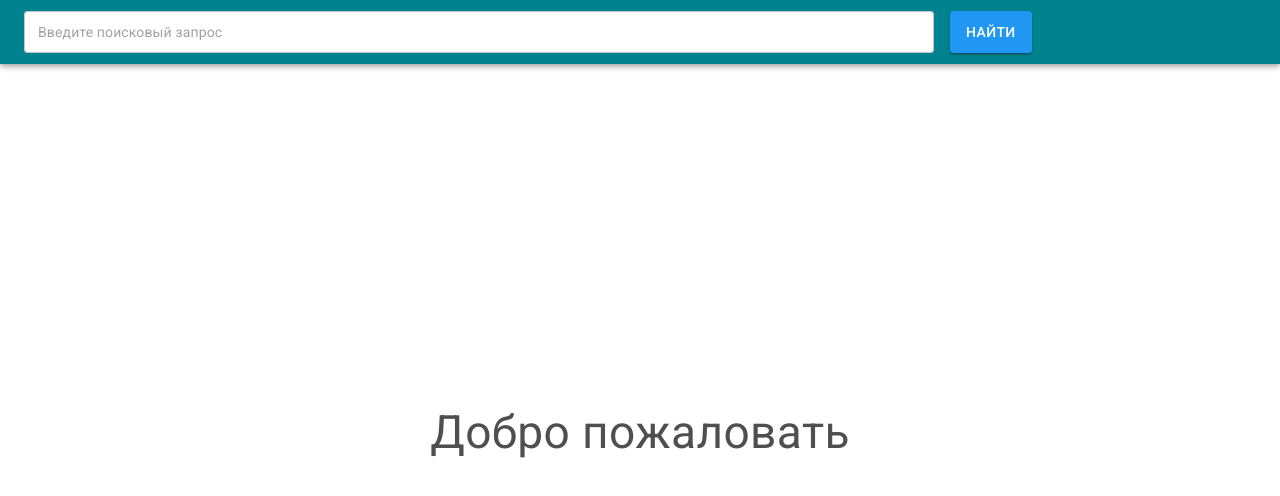
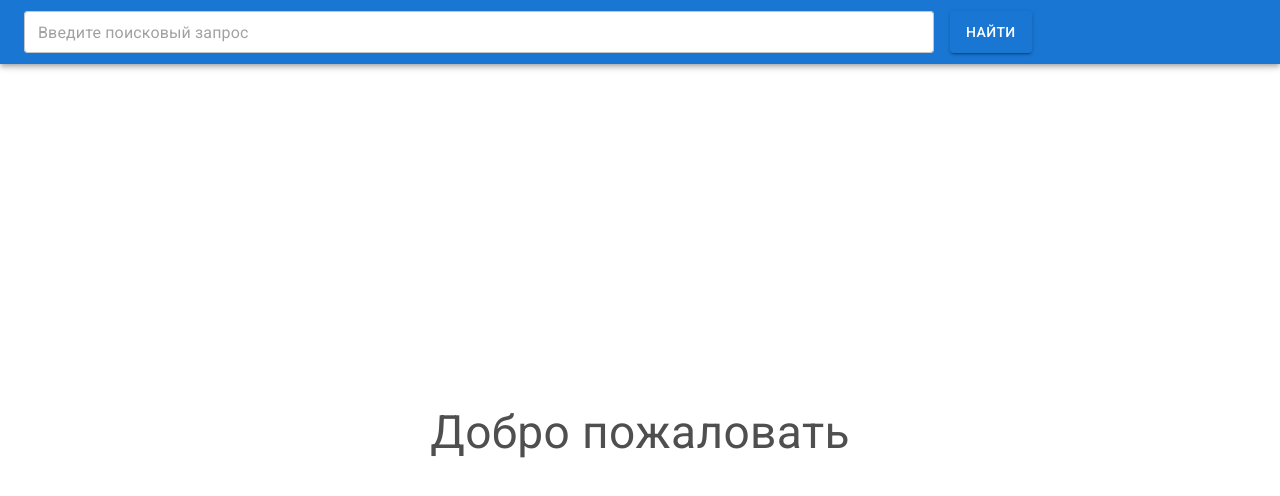
Before and after one commit to XXXmez/GraphQL_GitHub_API_project, a React (Create React App) app in the folder opencode/: page / in a window 1280 px wide. Shown: the top 496 px of the page. Built offline with nearby package versions, Linux system fonts and the light colour scheme; no server answers.

Commit message:
feat: перенос стилей
Перенес стили из компонентов Header/Content в отдельные модули.
Немного изменил структуру папок этих же компонентов

```diff
--- a/opencode/src/App.tsx
+++ b/opencode/src/App.tsx
@@ -1,6 +1,6 @@
 import React from "react";
-import Content from "./components/Content";
-import Header from "./components/Header";
+import Content from "./components/Content/Content";
+import Header from "./components/Header/Header";
 import PaginationComponent from "./components/PaginationComponent/PaginationComponent";
 
 const App: React.FC = () => {
--- /dev/null
+++ b/opencode/src/components/Content/Content.module.scss
@@ -0,0 +1,17 @@
+.content {
+  min-height: calc(100vh - 64px);
+  height: auto;
+
+  .content_welcome_message {
+    display: flex;
+    align-items: center;
+    justify-content: center;
+    min-height: calc(100vh - 64px);
+    font-size: 46px;
+    color: #4f4f4f;
+  }
+
+  &_select {
+    background: "#f2f2f2";
+  }
+}
--- a/opencode/src/components/Content.tsx
+++ b/opencode/src/components/Content/Content.tsx
@@ -1,9 +1,11 @@
 import React from "react";
 import { Box, Grid, Typography } from "@mui/material";
-import UserSelect from "./UserSelect/UserSelect";
-import ListSearch from "./ListSearch/ListSearch";
+import UserSelect from "../UserSelect/UserSelect";
+import ListSearch from "../ListSearch/ListSearch";
 import { useSelector } from "react-redux";
-import { RootState } from "../redux/store";
+import { RootState } from "../../redux/store";
+
+import s from "./Content.module.scss";
 
 const Content: React.FC = () => {
   const dataRepositories = useSelector(
@@ -15,13 +17,8 @@ const Content: React.FC = () => {
 
   if (!dataRepositories.length && !loadingRepositories) {
     return (
-      <Box
-        minHeight={"calc(100vh - 64px)"}
-        display="flex"
-        alignItems={"center"}
-        justifyContent="center"
-      >
-        <Typography fontSize={46} color="#4F4F4F">
+      <Box className={s.content}>
+        <Typography className={s.content_welcome_message}>
           Добро пожаловать
         </Typography>
       </Box>
@@ -29,11 +26,11 @@ const Content: React.FC = () => {
   }
 
   return (
-    <Grid container style={{ minHeight: "calc(100vh - 64px)", height: "auto" }}>
+    <Grid container className={s.content}>
       <Grid item xs={8}>
         <ListSearch />
       </Grid>
-      <Grid item xs={4} sx={{ background: "#f2f2f2" }}>
+      <Grid item xs={4} className={s.content_select}>
         <UserSelect />
       </Grid>
     </Grid>
--- /dev/null
+++ b/opencode/src/components/Header/Header.module.scss
@@ -0,0 +1,19 @@
+.appBar {
+  background: #00838f;
+
+  &_stack {
+    width: 100%;
+    height: 42px;
+  }
+
+  &_outlinedInput {
+    background: white;
+    font-size: 14px;
+    max-width: 910px;
+    width: 100%;
+  }
+
+  &_searchButton {
+    background: #2196f3;
+  }
+}
--- a/opencode/src/components/Header.tsx
+++ b/opencode/src/components/Header/Header.tsx
@@ -1,12 +1,14 @@
 import React, { useEffect, useState } from "react";
 import { ThunkDispatch, AnyAction } from "@reduxjs/toolkit";
 import { useDispatch, useSelector } from "react-redux";
-import { RootState } from "../redux/store";
+import { RootState } from "../../redux/store";
 import { AppBar, Toolbar, Stack, Button, OutlinedInput } from "@mui/material";
-import { GET_REPOSITIRIES } from "../graphql/requests";
-import { setPaginationPage } from "../redux/slice/SettingsSlice";
-import { fetchRepositoriesAsync } from "../redux/fetch/fetchRepositoriesAsync";
+import { GET_REPOSITIRIES } from "../../graphql/requests";
+import { setPaginationPage } from "../../redux/slice/SettingsSlice";
+import { fetchRepositoriesAsync } from "../../redux/fetch/fetchRepositoriesAsync";
 import SnackbarComponent from "./SnackbarComponent";
+
+import s from "./Header.module.scss";
 
 const Header: React.FC = () => {
   const dispatch = useDispatch<ThunkDispatch<RootState, void, AnyAction>>();
@@ -71,27 +73,18 @@ const Header: React.FC = () => {
   }, [isError, isEmpty]);
 
   return (
-    <AppBar sx={{ background: "#00838F" }} position="static">
+    <AppBar className={s.appBar} position="static">
       <Toolbar>
-        <Stack
-          spacing={2}
-          direction="row"
-          sx={{ width: "100%", height: "42px" }}
-        >
+        <Stack spacing={2} direction="row" className={s.appBar_stack}>
           <OutlinedInput
             value={valueInputSearch}
             onChange={(e) => setValueInputSearch(e.target.value)}
             placeholder="Введите поисковый запрос"
-            sx={{
-              background: "white",
-              fontSize: "14px",
-              maxWidth: "910px",
-              width: "100%",
-            }}
+            className={s.appBar_outlinedInput}
           />
           <Button
             variant="contained"
-            sx={{ background: "#2196F3" }}
+            className={s.appBar_searchButton}
             onClick={handlerClickSeach}
           >
             Найти
```
Also changed, not shown: opencode/src/components/Header/SnackbarComponent.tsx (renamed from opencode/src/components/SnackbarComponent.tsx).
